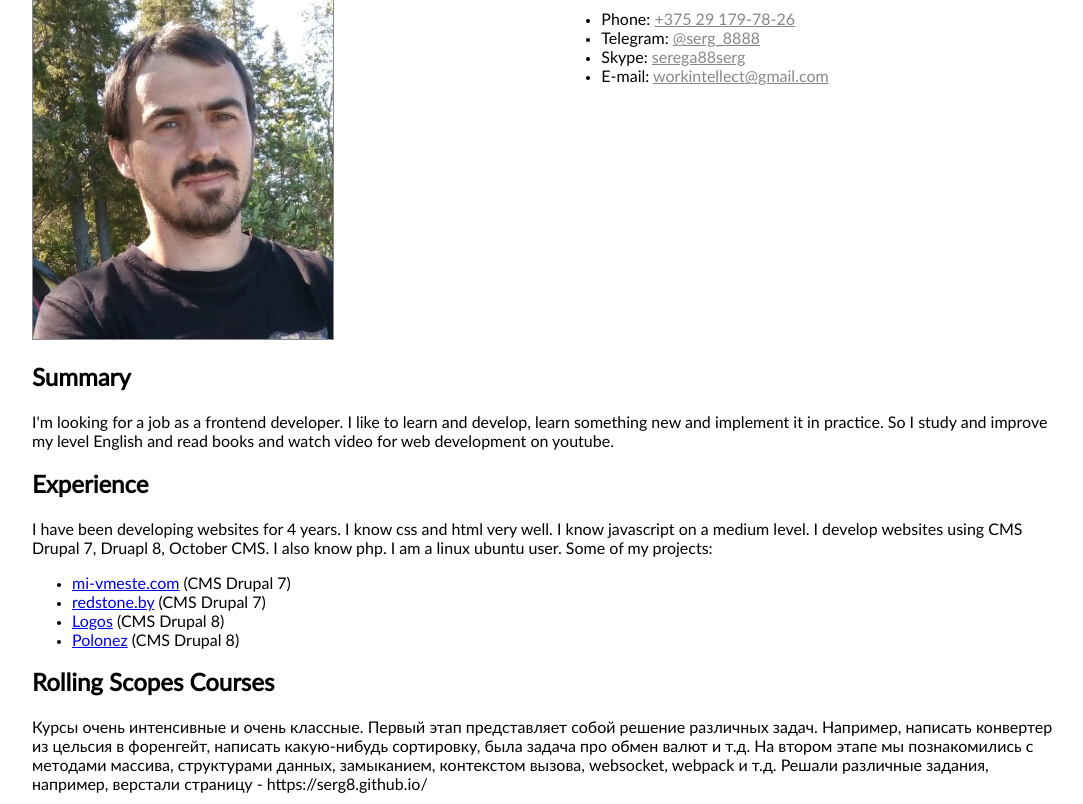
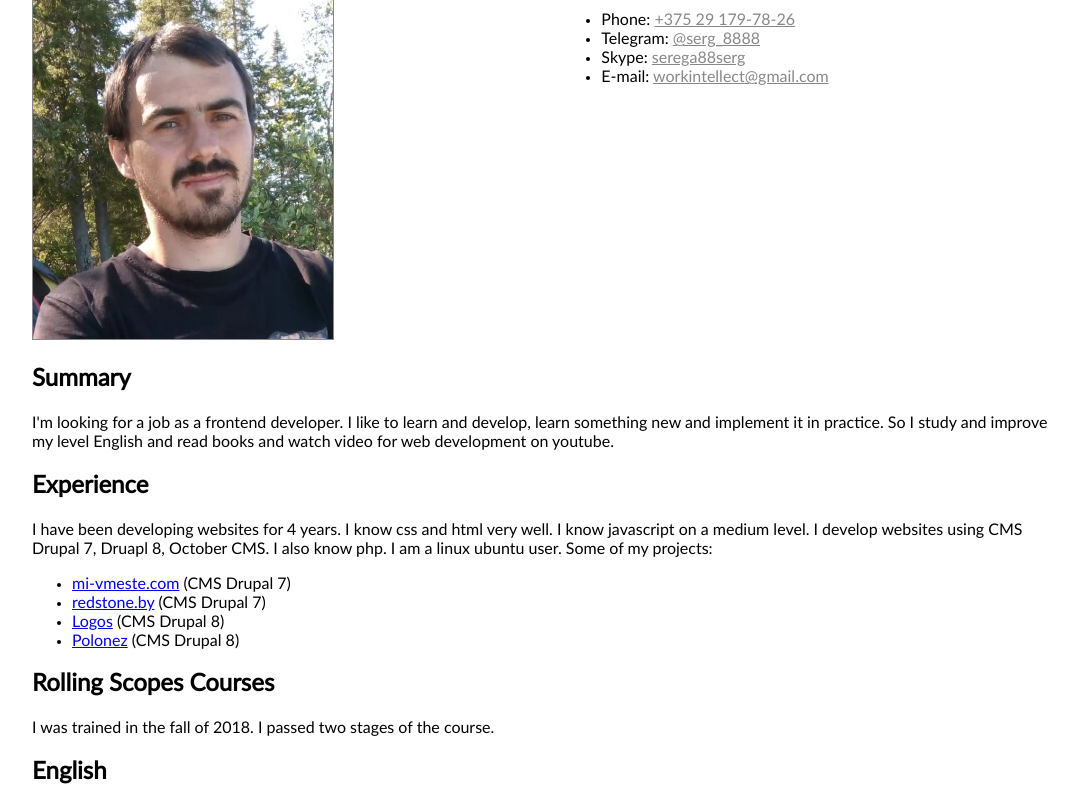
Before and after one commit to Serg8/resume, a plain HTML site: page index.html in a window 1280 px wide. Shown: the part 111-915 px from the top of the page, without its empty margins (96-1179 px from the left). Drawn offline with Linux system fonts and the light colour scheme.

Commit message:
Update index.html

```diff
--- a/index.html
+++ b/index.html
@@ -45,11 +45,7 @@ Some of my projects:</p>
       </section>
       <section>
         <h2>Rolling Scopes Courses</h2>
-        <p>Курсы очень интенсивные и очень классные. Первый этап представляет собой решение различных задач. Например, написать конвертер из цельсия в форенгейт,
-          написать какую-нибудь сортировку, была задача про обмен валют и т.д.  На втором этапе мы познакомились с
-          методами массива, структурами данных, замыканием, контекстом вызова, websocket, webpack и т.д. Решали различные
-          задания, например, верстали страницу - https://serg8.github.io/
-        </p>
+        <p>I was trained in the fall of 2018. I passed two stages of the course.</p>
       </section>
       <section>
         <h2>English</h2>
```
